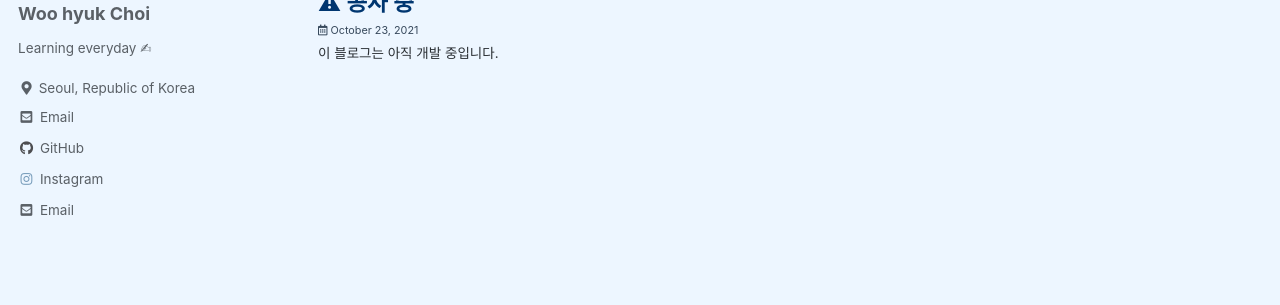
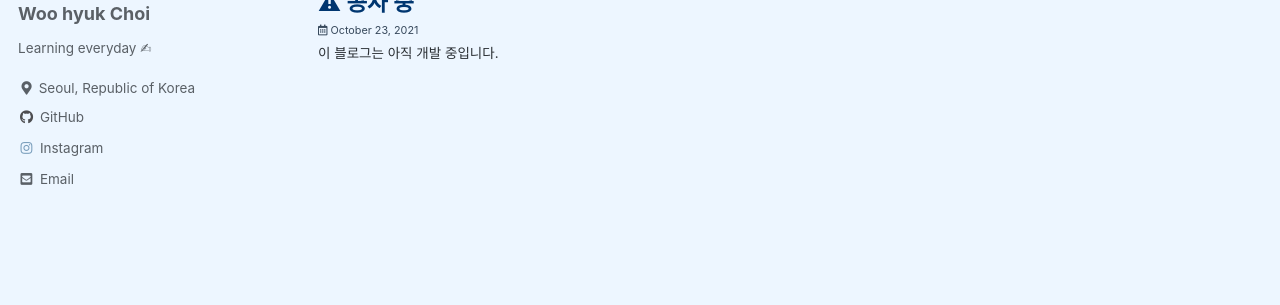
Before and after one commit to cw00h/cw00h.github.io, a Jekyll site: the page built from index.html, in a window 1280 px wide. Shown: the part 208-513 px from the top of the page. Built offline with Jekyll 4.4.1, drawn with Linux system fonts in a browser that asks for light colours; cached includes are drawn as plain includes; the list of posts is cut into pages by our own code.

Commit message:
Fix: Remove redundant mail label in autor section

```diff
--- a/_config.yml
+++ b/_config.yml
@@ -111,9 +111,6 @@ author:
   location         : "Seoul, Republic of Korea"
   email            : "cwooh8@gmail.com"
   links:
-    - label: "Email"
-      icon: "fas fa-fw fa-envelope-square"
-      url: "mailto:cwooh8@gmail.com"
     - label: "GitHub"
       icon: "fab fa-fw fa-github"
       url: "https://github.com/cw00h"
```
